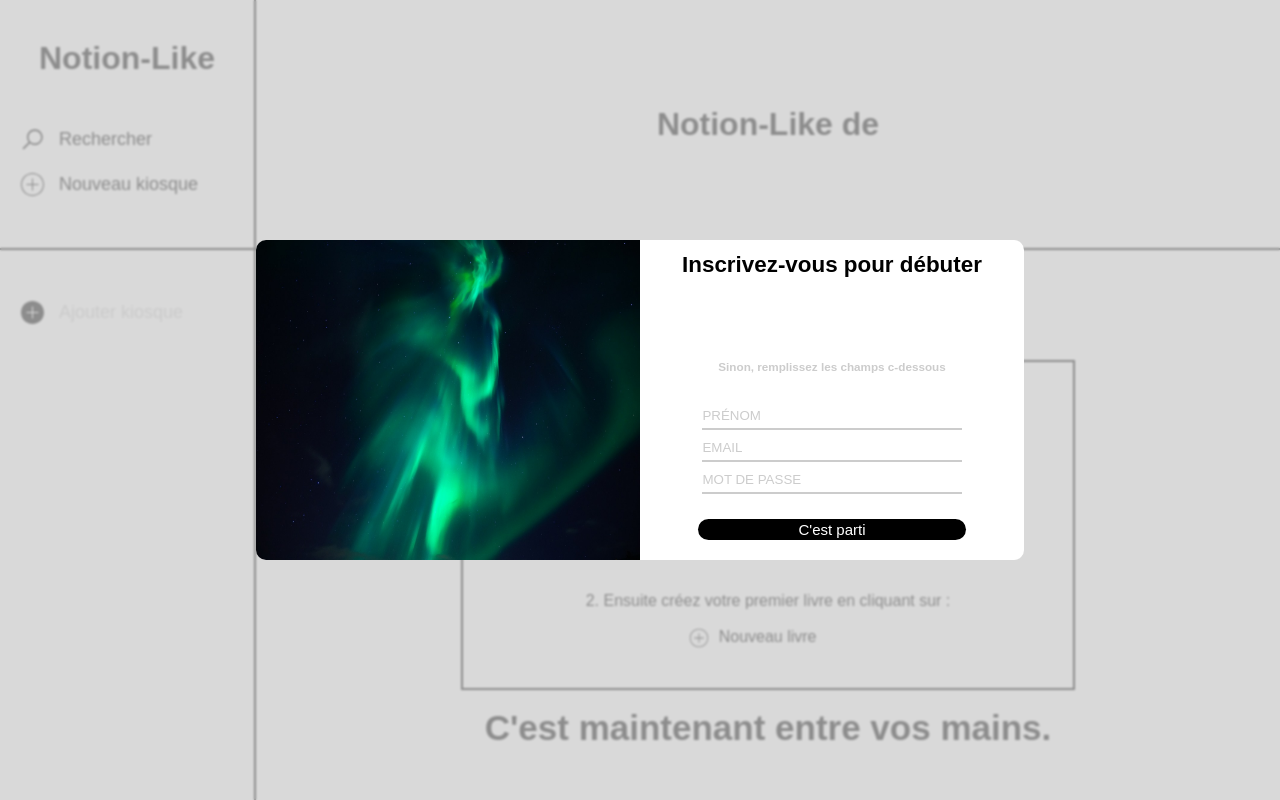
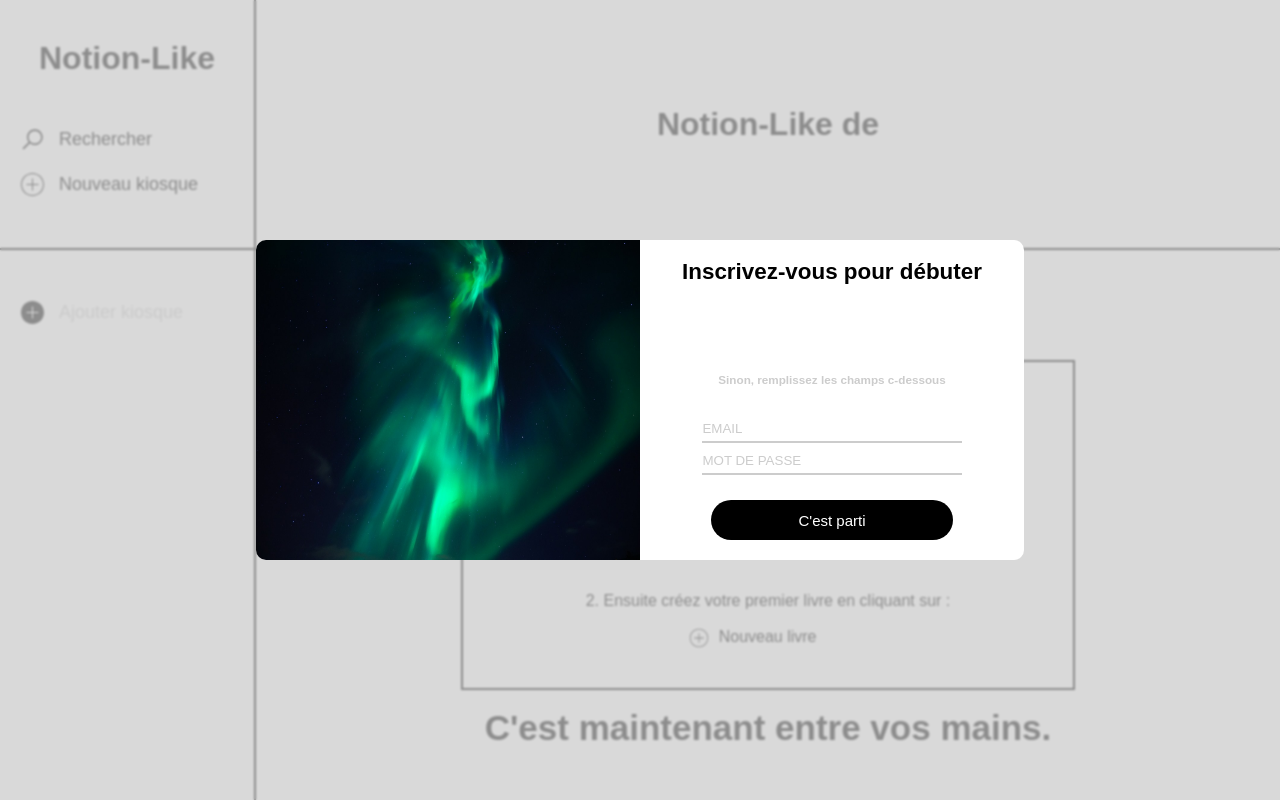
Before and after one commit to leo951/nl-front, a React (Create React App) app: page / in a window 1280 px wide. Built offline with nearby package versions, Linux system fonts and the light colour scheme; no server answers.

Commit message:
login and manage modal login ok

```diff
--- a/src/App.js
+++ b/src/App.js
@@ -3,6 +3,7 @@ import styles from "./styles/App.module.scss";
 import MainLayout from "./components/layouts/MainLayout";
 import Home from "./components/home/Home";
 import LoginModal from "./components/modals/LoginModal";
+import ContextProvider from "./contexts/contextProvider";
 import { GoogleOAuthProvider } from "@react-oauth/google";
 
 function App() {
@@ -10,25 +11,28 @@ function App() {
   const [isOpenModal, setIsOpenModal] = useState(false);
 
   useEffect(() => {
-    setToken(localStorage.getItem("token"));
+    setToken(localStorage.getItem("token")) ||
+      setToken(localStorage.getItem("tokenGoogle"));
   }, []);
 
   useEffect(() => {
-    !token && setIsOpenModal(true);
+    !token ? setIsOpenModal(true) : setIsOpenModal(false);
   }, [token]);
 
-  const closeModal = () => {
-    setIsOpenModal(false);
-  };
-
   return (
+    <ContextProvider>
       <GoogleOAuthProvider clientId={process.env.REACT_APP_CLIENT_ID}>
         <MainLayout>
           <Home />
-        {isOpenModal && <LoginModal closeModal={closeModal} />}
+          {isOpenModal && (
+            <LoginModal
+              setIsOpenModal={setIsOpenModal}
+            />
+          )}
           {isOpenModal && <div className={styles.overlay}></div>}
         </MainLayout>
       </GoogleOAuthProvider>
+    </ContextProvider>
   );
 }
 
--- a/src/components/modals/LoginModal.js
+++ b/src/components/modals/LoginModal.js
@@ -1,44 +1,26 @@
-import React, { useState, useEffect } from "react";
+import React, { useState } from "react";
 import styles from "./LoginModal.module.scss";
 import { GoogleLogin } from "@react-oauth/google";
-import { jwtDecode } from "jwt-decode";
 
 import InputForm from "../inputs/inputsForm/InputForm";
 import authService from "../../services/auth.service";
 
 const ImageLeft = require("../../assets/images/northern-lights.jpg");
 
-const LoginModal = () => {
-  const [token, setToken] = useState("");
+const LoginModal = (props) => {
   const [user, setUser] = useState({});
-
-  useEffect(() => {
-    console.log("Je suis token = ", token.email);
-    setUser({
-      email: token.email,
-      firstName: token.family_name,
-      lastName: token.given_name,
-    });
-  }, [token]);
-
-  useEffect(() => {
-    console.log("Je suis user = ", user);
-  }, [user]);
 
   const handleSubmit = (e) => {
     e.preventDefault();
-    console.log("Je suis e = ", e);
-    // authService
-    //   .login(user)
-    //   .then((data) => {
-    //     if (data.message) {
-    //       return false;
-    //     }
-    //     localStorage.setItem("token", data.token);
-    //   })
-    //   .catch((err) => {
-    //     console.log(err);
-    //   });
+    authService
+      .login(user)
+      .then((data) => {
+        localStorage.setItem("token", data.token);
+        props.setIsOpenModal(false)
+      })
+      .catch((err) => {
+        console.log(err);
+      });
   };
 
   return (
@@ -59,7 +41,8 @@ const LoginModal = () => {
               logo_alignment="left"
               width="300"
               onSuccess={(data) => {
-                setToken(jwtDecode(data.credential));
+                localStorage.setItem("tokenGoogle", data.credential);
+                props.setIsOpenModal(false)
               }}
               onError={() => {
                 console.log("Login Failed");
@@ -72,13 +55,6 @@ const LoginModal = () => {
         </div>
         <div className={styles.modal__container_right_form}>
           <form onSubmit={(e) => handleSubmit(e)}>
-            <InputForm
-              placeholder="PRÉNOM"
-              required={true}
-              onChange={(e) => {
-                setUser({ ...user, firstName: e.target.value });
-              }}
-            />
             <InputForm
               placeholder="EMAIL"
               required={true}
@@ -93,10 +69,12 @@ const LoginModal = () => {
                 setUser({ ...user, password: e.target.value });
               }}
             />
+            <input
+              className={styles.modal__container_right_validate}
+              value="C'est parti"
+              type="submit"
+            />
           </form>
-        </div>
-        <div className={styles.modal__container_right_validate}>
-          <p>C'est parti</p>
         </div>
       </div>
     </div>
--- a/src/components/modals/LoginModal.module.scss
+++ b/src/components/modals/LoginModal.module.scss
@@ -70,8 +70,7 @@
         flex-direction: column;
         align-items: center;
         width: 90%;
-      }
-    }
+
         .modal__container_right_validate {
           display: flex;
           justify-content: center;
@@ -80,6 +79,9 @@
           border: none;
           border-radius: 20px;
           background-color: $blackColor;
+          color: $whiteColor;
+          font-size: 15px;
+          transition: color 0.3s ease;
 
           width: 70%;
           height: 40px;
@@ -88,22 +90,15 @@
 
           cursor: pointer;
 
-      p {
-        color: $whiteColor;
-        font-size: 15px;
-        transition: color 0.3s ease;
-      }
-
           &:hover {
             background-color: $whiteColor;
+            color: $blackColor;
             border: 1px solid $greyColor;
-
-        p {
-          color: $blackColor;
-        }
           }
 
           transition: background-color 0.3s ease, border 0.3s ease;
         }
       }
     }
+  }
+}
--- /dev/null
+++ b/src/contexts/context.js
@@ -0,0 +1,5 @@
+import { createContext } from 'react';
+
+const Context = createContext();
+
+export default Context;
--- /dev/null
+++ b/src/contexts/contextProvider.js
@@ -0,0 +1,14 @@
+import React, { useState } from 'react';
+import Context from './context';
+
+const ContextProvider = ({ children }) => {
+  const [isModalLogin, setIsModalLogin] = useState(null);
+
+  return (
+    <Context.Provider value={{ isModalLogin, setIsModalLogin }}>
+      {children}
+    </Context.Provider>
+  );
+};
+
+export default ContextProvider;
--- a/src/services/auth.service.js
+++ b/src/services/auth.service.js
@@ -1,11 +1,24 @@
-export default {
+const auth = {
   login(user) {
-    return fetch(`${process.env.API_URL}users/login`, {
+    console.log('Je suis user = ',user);
+    return fetch(`${process.env.REACT_APP_API_URL}/user/login`, {
       method: "POST",
       headers: {
         "content-type": "application/json",
       },
       body: JSON.stringify(user),
-    }).then((res) => res.json());
+    })
+      .then((res) => {
+        if (!res.ok) {
+          throw new Error(`Request failed with status ${res.status}`);
+        }
+        return res.json();
+      })
+      .catch((error) => {
+        console.error("Login request error:", error);
+        throw error;
+      });
   },
 };
+
+export default auth;
```
Lines whose indentation alone changed are shown as unchanged.
